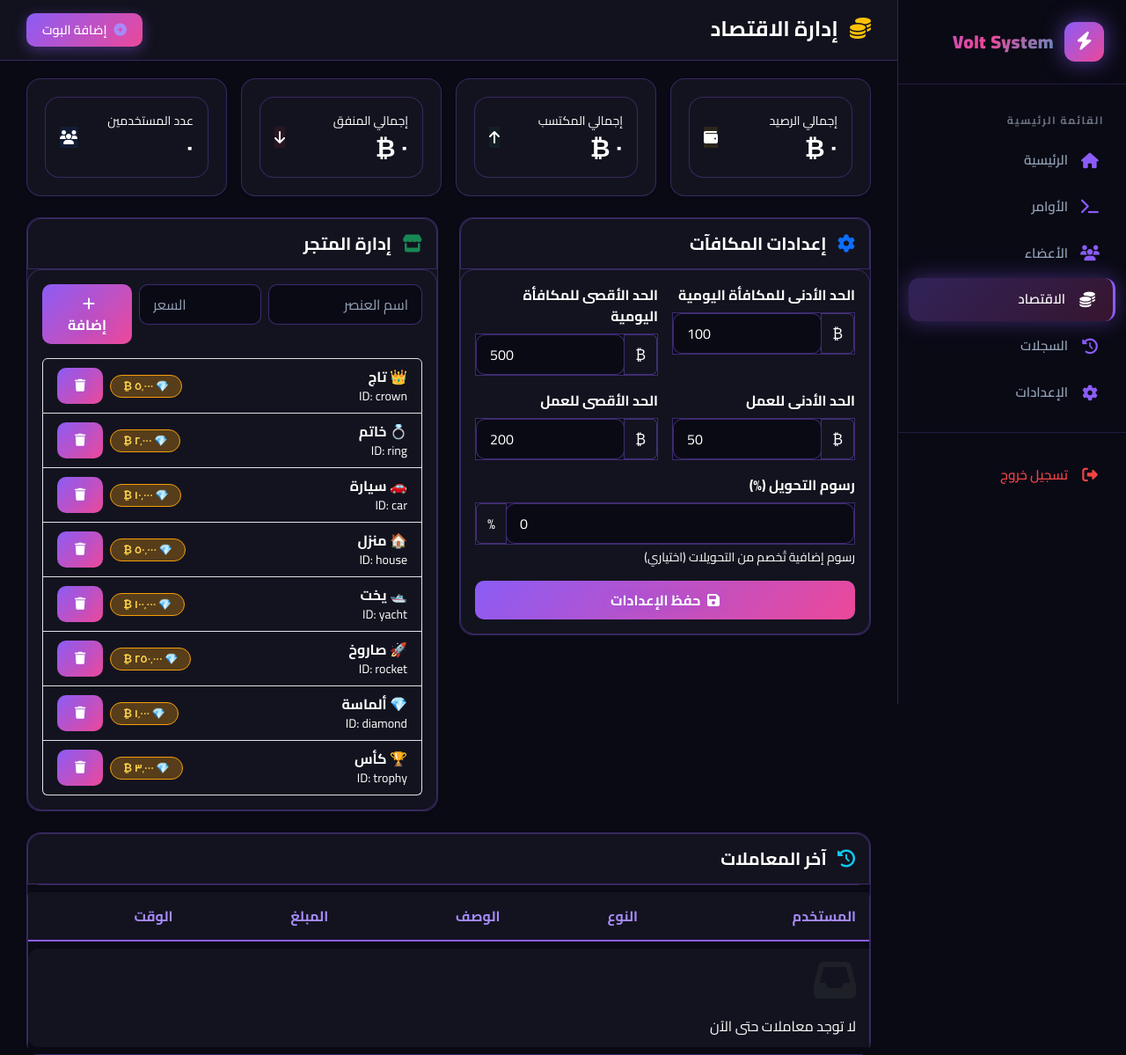
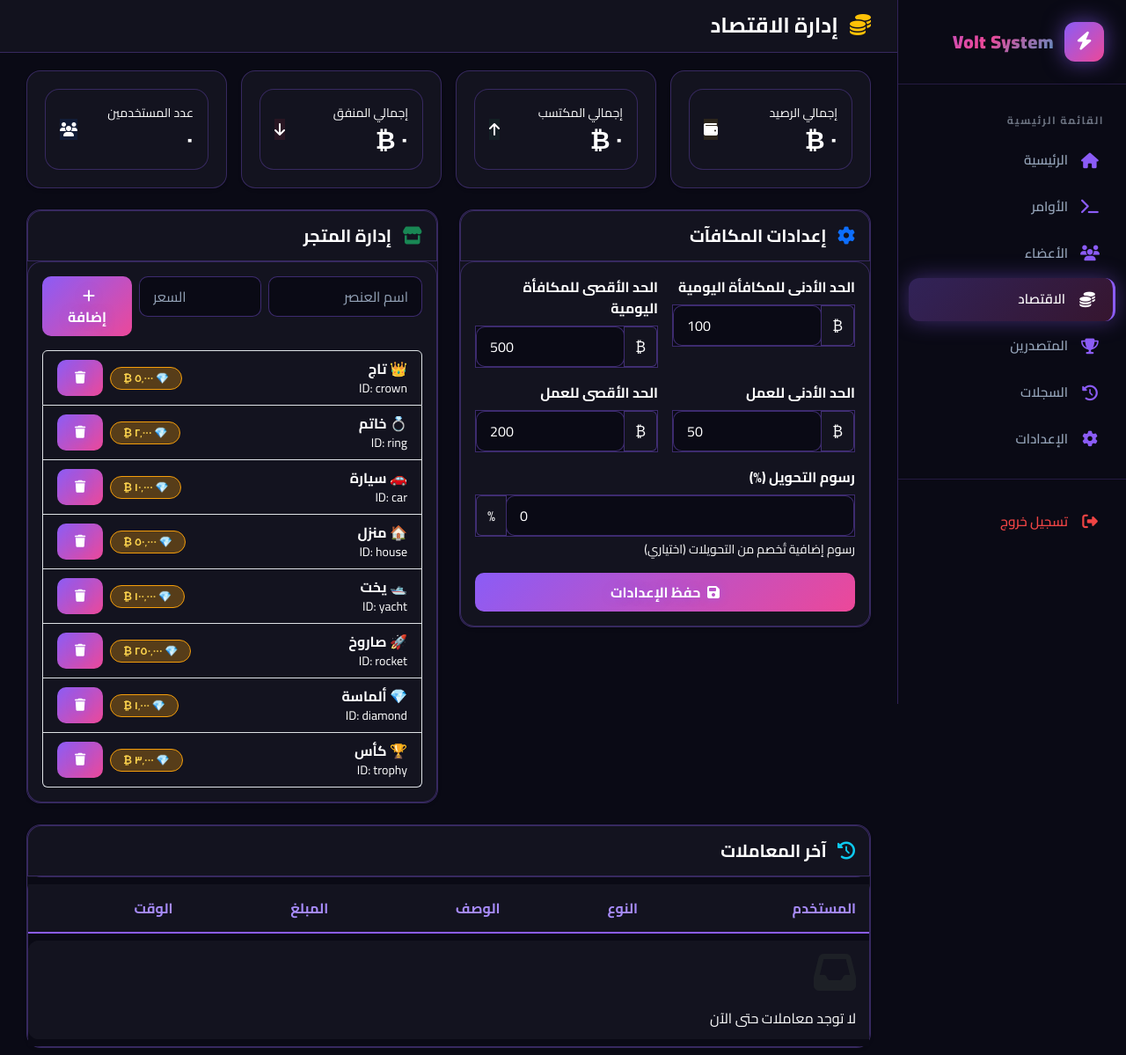
Before and after one commit to ymymymy524-jpg/volt-bot, a Flask app: page /economy in a window 1280 px wide. Shown: the top 1199 px of the page at 88% size. Run offline with Flask 3, Linux system fonts and the light colour scheme; the visitor is signed in with stand-in values (Sample User, id 1); data that the repository does not hold is empty.

Commit message:
Remove bot invite button from dashboard

```diff
--- a/dashboard/templates/base.html
+++ b/dashboard/templates/base.html
@@ -28,7 +28,7 @@
         /* 📌 Sidebar */
         /* ═══════════════════════════════════════ */
         body {
-            padding-right: 260px; /* مساحة للـ Sidebar */
+            padding-right: 260px;
             transition: padding-right 0.3s ease;
         }
 
@@ -44,8 +44,6 @@
             overflow-y: auto;
             z-index: 1001;
             transition: transform 0.3s ease;
-            scrollbar-width: thin;
-            scrollbar-color: #8b5cf6 #13131f;
         }
 
         .sidebar::-webkit-scrollbar {
@@ -95,6 +93,11 @@
             background-clip: text;
             animation: gradientMove 3s ease infinite;
             letter-spacing: 0.5px;
+        }
+
+        @keyframes gradientMove {
+            0%, 100% { background-position: 0% 50%; }
+            50% { background-position: 100% 50%; }
         }
 
         /* عنوان القسم */
@@ -239,7 +242,7 @@
             }
         }
 
-        /* تعديل الـ main */
+        /* الـ main */
         main {
             padding: 20px 30px;
             min-height: calc(100vh - 80px);
@@ -323,7 +326,7 @@
         }
 
         /* ═══════════════════════════════════════ */
-        /* 🧭 Navbar العلوي (معدّل) */
+        /* 🧭 Navbar العلوي */
         /* ═══════════════════════════════════════ */
         .top-navbar {
             background: rgba(19, 19, 31, 0.95);
@@ -351,46 +354,12 @@
             gap: 15px;
         }
 
-        .top-btn {
-            display: inline-flex;
-            align-items: center;
-            gap: 8px;
-            padding: 8px 18px;
-            border-radius: 10px;
-            font-weight: 600;
-            font-size: 0.9rem;
-            text-decoration: none;
-            transition: all 0.3s ease;
-            border: none;
-            cursor: pointer;
-        }
-
-        .top-btn-primary {
-            background: linear-gradient(135deg, #8b5cf6, #ec4899);
-            color: #ffffff !important;
-            box-shadow: 0 4px 15px rgba(139, 92, 246, 0.4);
-        }
-
-        .top-btn-primary:hover {
-            transform: translateY(-2px);
-            box-shadow: 0 8px 25px rgba(139, 92, 246, 0.6);
-        }
-
         /* ═══════════════════════════════════════ */
         /* 🎨 Animations */
         /* ═══════════════════════════════════════ */
-        @keyframes gradientMove {
-            0%, 100% { background-position: 0% 50%; }
-            50% { background-position: 100% 50%; }
-        }
-
         @keyframes fadeInUp {
             from { opacity: 0; transform: translateY(30px); }
             to { opacity: 1; transform: translateY(0); }
-        }
-
-        .fade-in {
-            animation: fadeInUp 0.6s ease;
         }
     </style>
 </head>
@@ -454,6 +423,12 @@
                 </a>
             </li>
             <li>
+                <a href="{{ url_for('leaderboard') }}" class="sidebar-link {% if request.endpoint == 'leaderboard' %}active{% endif %}">
+                    <i class="fas fa-trophy"></i>
+                    <span>المتصدرين</span>
+                </a>
+            </li>
+            <li>
                 <a href="{{ url_for('logs') }}" class="sidebar-link {% if request.endpoint == 'logs' %}active{% endif %}">
                     <i class="fas fa-history"></i>
                     <span>السجلات</span>
@@ -481,26 +456,19 @@
 
     </aside>
 
-    <!-- 🧭 Navbar العلوي -->
+    <!-- 🧭 Navbar العلوي (بدون زر إضافة البوت) -->
     <div class="top-navbar">
         <h1 class="page-title">
             {% block page_title %}لوحة التحكم{% endblock %}
         </h1>
 
         <div class="top-actions">
-            <!-- زر إضافة البوت -->
-            <a href="https://discord.com/oauth2/authorize?client_id=1558484342299295764&permissions=8&scope=bot%20applications.commands"
-               target="_blank"
-               class="top-btn top-btn-primary">
-                <i class="fas fa-plus-circle"></i>
-                <span>إضافة البوت</span>
-            </a>
+            <!-- ✅ اتشال زر "إضافة البوت" من هنا -->
         </div>
     </div>
 
     <!-- 📄 محتوى الصفحة -->
     <main>
-        <!-- Flash Messages -->
         {% with messages = get_flashed_messages(with_categories=true) %}
             {% if messages %}
                 {% for category, message in messages %}
@@ -528,9 +496,7 @@
 
     <!-- JavaScript -->
     <script>
-        // ═══════════════════════════════════════
-        // 🔄 Loading Screen
-        // ═══════════════════════════════════════
+        // Loading Screen
         window.addEventListener('load', function() {
             setTimeout(() => {
                 const loader = document.getElementById('loading-screen');
@@ -541,15 +507,13 @@
             }, 600);
         });
 
-        // ═══════════════════════════════════════
-        // 📌 Sidebar Toggle (للموبايل)
-        // ═══════════════════════════════════════
+        // Sidebar Toggle
         function toggleSidebar() {
             document.getElementById('sidebar').classList.toggle('active');
             document.querySelector('.sidebar-overlay').classList.toggle('active');
         }
 
-        // إغلاق الـ Sidebar لما تضغط على رابط (للموبايل)
+        // إغلاق الـ Sidebar عند الضغط على رابط (للموبايل)
         document.querySelectorAll('.sidebar-link').forEach(link => {
             link.addEventListener('click', () => {
                 if (window.innerWidth <= 992) {
```
